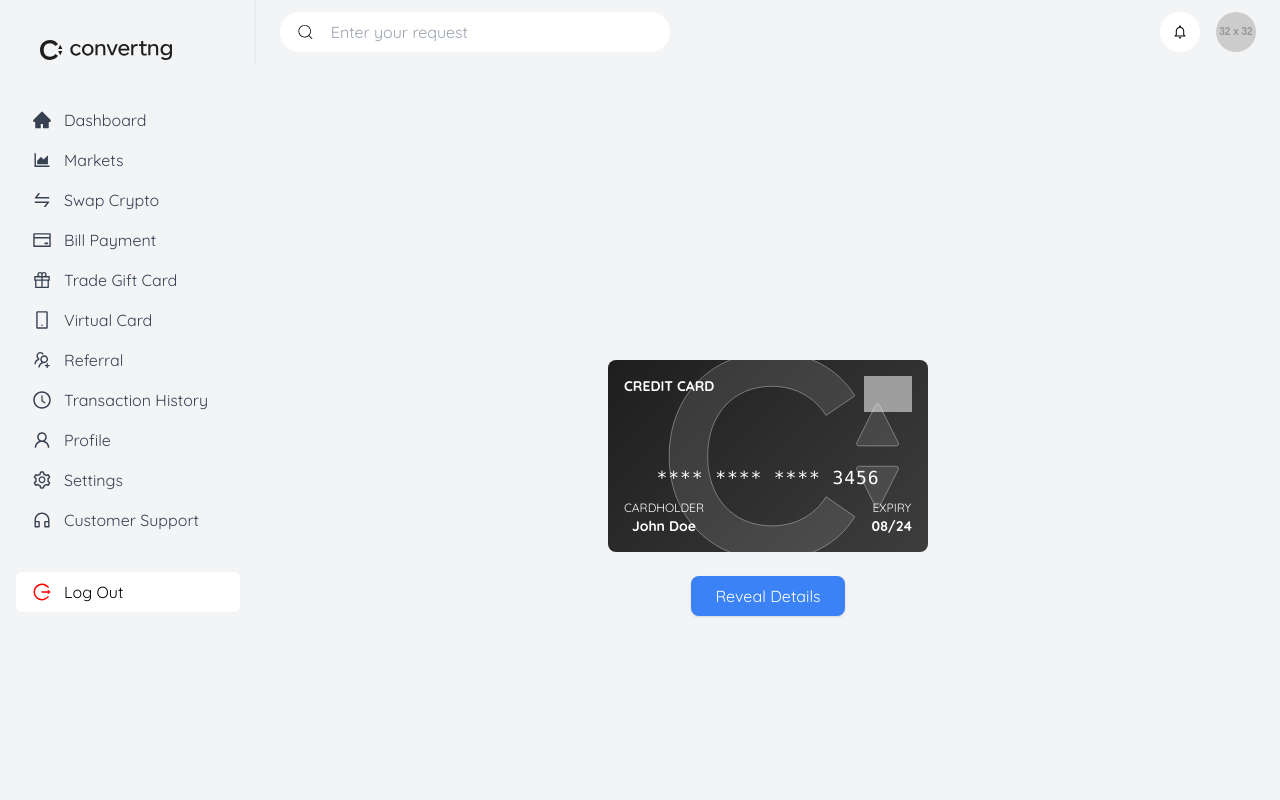
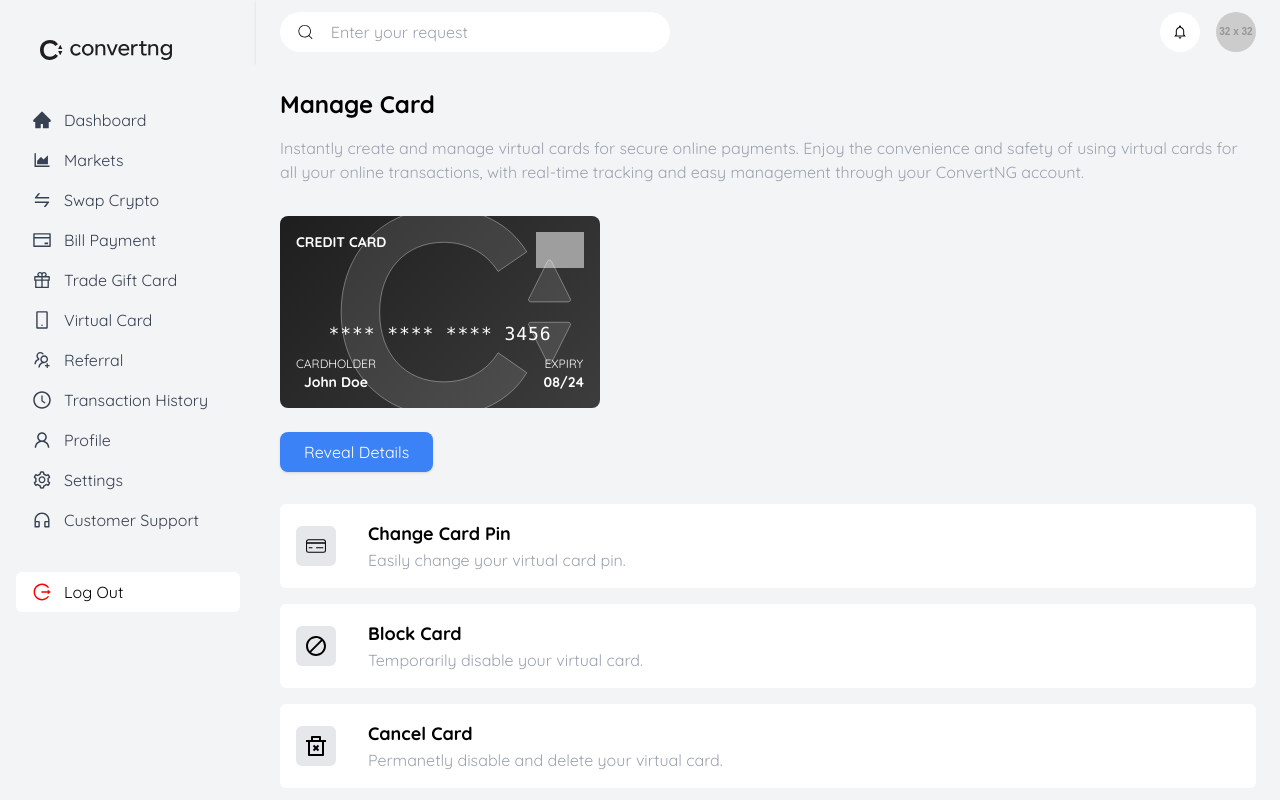
Before and after one commit to romeoscript/convertNg, a React (Vite) app: page /dashboard/cards in a window 1280 px wide. Shown: the top 800 px of the page. Built offline with nearby package versions, Linux system fonts and the light colour scheme; grey boxes are pictures that could not be loaded.

Commit message:
virtual card fix

```diff
--- /dev/null
+++ b/src/components/CreditCard.jsx
@@ -0,0 +1,83 @@
+import React, { useState } from "react";
+import cardicon from "../assets/home/cardicon.svg";
+
+const CreditCard = () => {
+  const [isFlipped, setIsFlipped] = useState(false);
+
+  const handleToggle = () => {
+    setIsFlipped((prev) => !prev);
+  };
+
+  return (
+    <>
+      <div className="  bg-gray-100">
+        <div
+          className={`relative w-80 h-48 transform-style-preserve transition-transform duration-700 ${
+            isFlipped ? "rotate-y-180" : ""
+          }`}
+        >
+          {/* Front of the Card */}
+          <div
+            className={`absolute w-full h-full bg-custom-gradient from-blue-500 to-purple-600 text-white rounded-lg flex flex-col justify-between p-4 backface-hidden`}
+          >
+            <img src={cardicon} className="absolute h-full w-full top-0" />
+            <div className="flex justify-between">
+              <span className="text-sm font-bold">CREDIT CARD</span>
+              <img
+                src="https://upload.wikimedia.org/wikipedia/commons/a/a4/Mastercard_2019_logo.svg"
+                alt="Mastercard Logo"
+                className="w-12"
+              />
+            </div>
+            <div className="flex flex-col">
+              <p className="text-lg tracking-wider font-mono">
+                **** **** **** 3456
+              </p>
+              <div className="flex justify-between mt-2">
+                <div>
+                  <p className="text-xs uppercase">Cardholder</p>
+                  <p className="text-sm font-bold">John Doe</p>
+                </div>
+                <div>
+                  <p className="text-xs uppercase">Expiry</p>
+                  <p className="text-sm font-bold">08/24</p>
+                </div>
+              </div>
+            </div>
+          </div>
+
+          {/* Back of the Card */}
+          <div
+            className={`absolute w-full h-full bg-custom-gradient text-white rounded-lg flex flex-col justify-center items-center p-4 transform rotate-y-180 backface-hidden`}
+          >
+            <img src={cardicon} className="absolute h-full w-full top-0" />
+            <p className="text-lg tracking-wider font-mono">
+              1234 5678 9012 3456
+            </p>
+            <div className="flex justify-between w-full mt-4">
+              <div>
+                <p className="text-xs uppercase text-gray-500">Expiry</p>
+                <p className="text-sm font-bold">08/24</p>
+              </div>
+              <div>
+                <p className="text-xs uppercase text-gray-500">CVV</p>
+                <p className="text-sm font-bold">123</p>
+              </div>
+            </div>
+          </div>
+        </div>
+      </div>
+
+      <div className="flex flex-start">
+        <button
+          onClick={handleToggle}
+          className="mt-6 px-6 py-2 bg-blue-500 text-white rounded-lg shadow hover:bg-blue-600 transition"
+        >
+          {isFlipped ? "Hide Details" : "Reveal Details"}
+        </button>
+      </div>
+    </>
+  );
+};
+
+export default CreditCard;
--- a/src/pages/Dashb/VirtualCard.jsx
+++ b/src/pages/Dashb/VirtualCard.jsx
@@ -1,75 +1,51 @@
-
 import React, { useState } from "react";
-import cardicon from "../../assets/home/cardicon.svg";
+import { CiCreditCard1 } from "react-icons/ci";
+import { MdBlock } from "react-icons/md";
+import { RiDeleteBin2Line } from "react-icons/ri";
+import CreditCard from "../../components/CreditCard";
 
 const VirtualCard = () => {
-  const [isFlipped, setIsFlipped] = useState(false);
+const cardActions = [
+  {
+    name: "Change Card Pin",
+    icon: <CiCreditCard1 />,
+    text: "Easily change your virtual card pin.",
+  },
+  {
+    name: "Block Card",
+    icon: <MdBlock />,
+    text: "Temporarily disable your virtual card.",
+  },
+  {
+    name: "Cancel Card",
+    icon: <RiDeleteBin2Line />,
+    text: "Permanetly disable and delete your virtual card.",
+  },
+]
+  return (
+    <div>
+      <div className="text-left mb-[2rem] ">
+        <h2 className="font-bold text-2xl mb-[1rem]">Manage Card</h2>
+        <p className="text-gray-400">
+          Instantly create and manage virtual cards for secure online payments.
+          Enjoy the convenience and safety of using virtual cards for all your
+          online transactions, with real-time tracking and easy management
+          through your ConvertNG account.
+        </p>
+      </div>
+      <CreditCard />
 
-  const handleToggle = () => {
-    setIsFlipped((prev) => !prev);
-  };
-
-  return (
-    <div className="flex flex-col items-center justify-center h-screen bg-gray-100">
-      <div
-        className={`relative w-80 h-48 transform-style-preserve transition-transform duration-700 ${
-          isFlipped ? "rotate-y-180" : ""
-        }`}
-      >
-        {/* Front of the Card */}
-        <div
-          className={`absolute w-full h-full bg-custom-gradient from-blue-500 to-purple-600 text-white rounded-lg flex flex-col justify-between p-4 backface-hidden`}
-        >
-
-          <img src={cardicon} className="absolute h-full w-full top-0"/>
-          <div className="flex justify-between">
-            <span className="text-sm font-bold">CREDIT CARD</span>
-            <img
-              src="https://upload.wikimedia.org/wikipedia/commons/a/a4/Mastercard_2019_logo.svg"
-              alt="Mastercard Logo"
-              className="w-12"
-            />
-          </div>
-          <div className="flex flex-col">
-            <p className="text-lg tracking-wider font-mono">**** **** **** 3456</p>
-            <div className="flex justify-between mt-2">
-              <div>
-                <p className="text-xs uppercase">Cardholder</p>
-                <p className="text-sm font-bold">John Doe</p>
-              </div>
-              <div>
-                <p className="text-xs uppercase">Expiry</p>
-                <p className="text-sm font-bold">08/24</p>
-              </div>
+      <div className="my-[2rem]">
+        {cardActions.map((action, index) => (
+          <div key={index} className="flex items-center gap-8 bg-white p-[1rem] my-[1rem] rounded-md">
+            <div className="w-10 h-10 rounded-md bg-gray-200 flex items-center justify-center text-2xl">{action.icon}</div>
+            <div className="text-left">
+              <h3 className="text-lg font-bold">{action.name}</h3>
+              <p className="text-gray-400">{action.text}</p>
             </div>
           </div>
-        </div>
-
-        {/* Back of the Card */}
-        <div
-          className={`absolute w-full h-full bg-custom-gradient text-white rounded-lg flex flex-col justify-center items-center p-4 transform rotate-y-180 backface-hidden`}
-        >
-           <img src={cardicon} className="absolute h-full w-full top-0"/>
-          <p className="text-lg tracking-wider font-mono">1234 5678 9012 3456</p>
-          <div className="flex justify-between w-full mt-4">
-            <div>
-              <p className="text-xs uppercase text-gray-500">Expiry</p>
-              <p className="text-sm font-bold">08/24</p>
-            </div>
-            <div>
-              <p className="text-xs uppercase text-gray-500">CVV</p>
-              <p className="text-sm font-bold">123</p>
-            </div>
-          </div>
-        </div>
+        ))}
       </div>
-
-      <button
-        onClick={handleToggle}
-        className="mt-6 px-6 py-2 bg-blue-500 text-white rounded-lg shadow hover:bg-blue-600 transition"
-      >
-        {isFlipped ? "Hide Details" : "Reveal Details"}
-      </button>
     </div>
   );
 };
```
